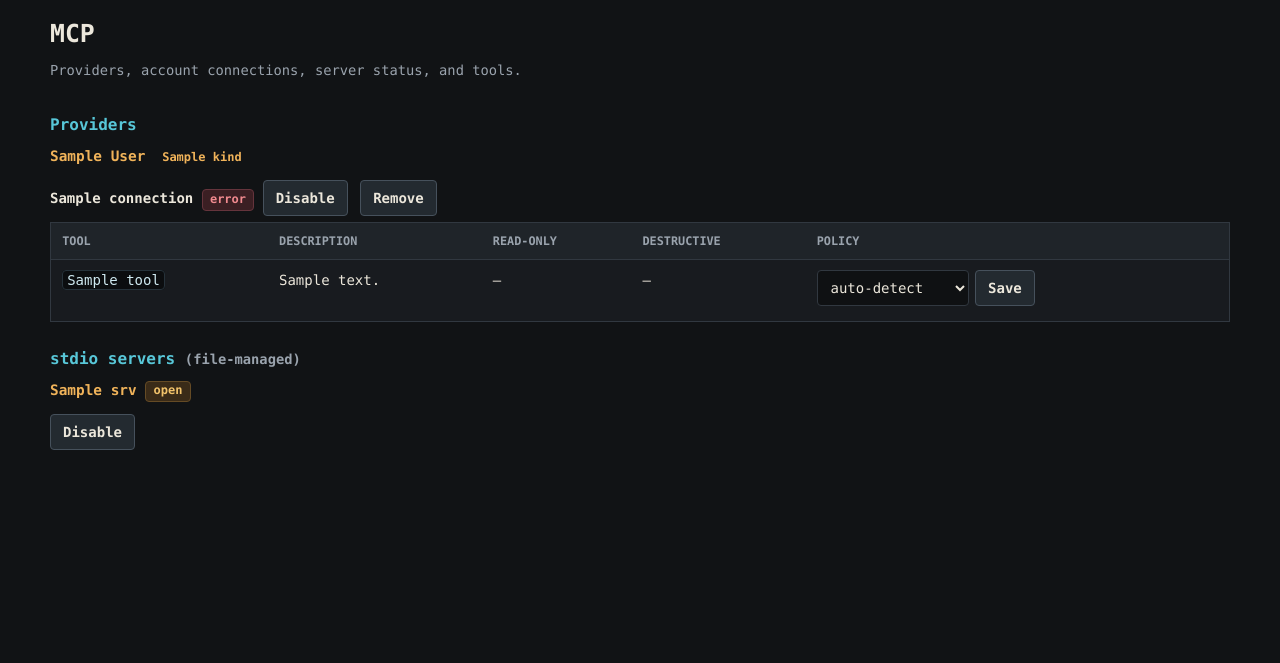
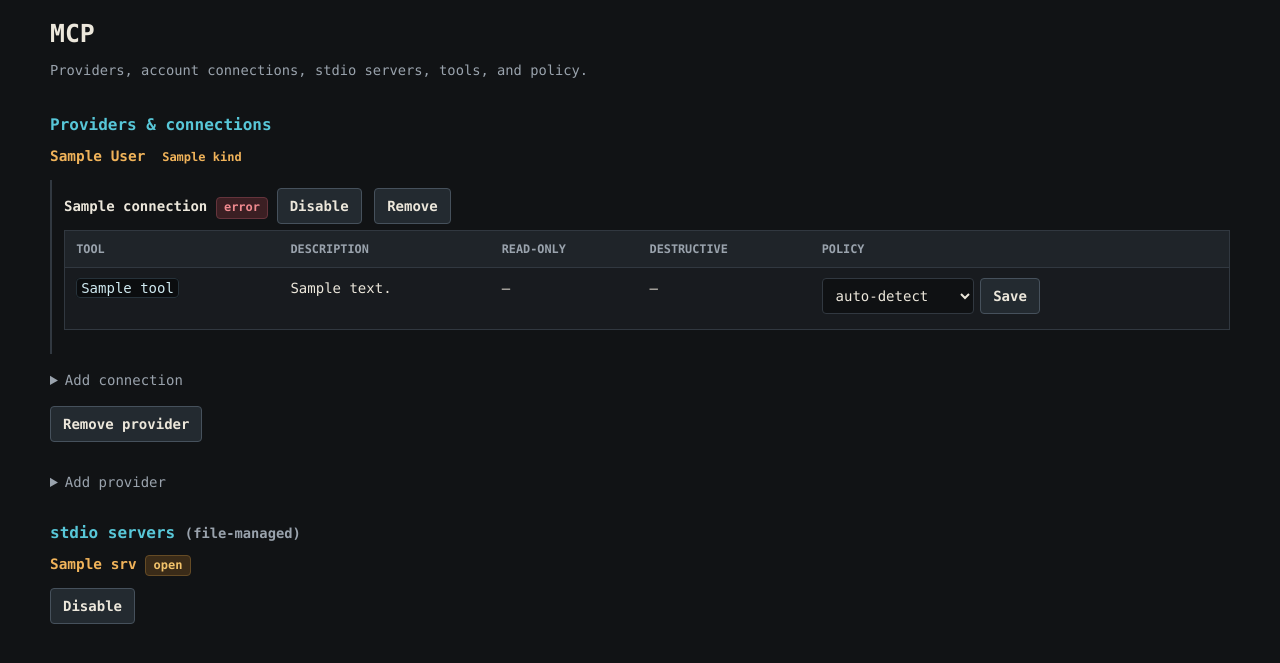
Before and after one commit to mdolton/jarvis, a FastAPI app: template jarvis/web/templates/mcp.html in a window 1280 px wide. Shown: the part 56-719 px from the top of the page. Run offline with FastAPI, Linux system fonts and the light colour scheme; the template is opened without the code that fills it: most values are stand-ins (such as "Sample title", 1, 10 or a date in 2020); some libraries are stand-ins or nearby versions.

Commit message:
feat(mcp): full provider/connection/stdio management UI
Co-Authored-By: Claude Opus 4.8 (1M context) <noreply@anthropic.com>

```diff
--- a/jarvis/web/routes/mcp.py
+++ b/jarvis/web/routes/mcp.py
@@ -46,6 +46,9 @@ async def mcp_page(request: Request):
             "display_name": p.display_name,
             "kind": p.kind,
             "builtin": p.builtin,
+            "auth_mode": p.auth_mode,
+            "mcp_url": p.mcp_url,
+            "default_scopes": p.default_scopes or [],
             "connections": conns_by_provider.get(p.key, []),
         }
         for p in providers
--- a/jarvis/web/static/style.css
+++ b/jarvis/web/static/style.css
@@ -238,6 +238,36 @@ code {
   margin-bottom: 1.25rem;
 }
 
+.conn-row {
+  margin: 0.5rem 0 0.75rem;
+  padding: 0.5rem 0 0.5rem 0.75rem;
+  border-left: 2px solid var(--line);
+}
+
+.add-form {
+  margin: 0.5rem 0 0.75rem;
+}
+
+.add-form > summary {
+  color: var(--muted);
+  cursor: pointer;
+  padding: 0.25rem 0;
+}
+
+.stacked-form {
+  display: flex;
+  flex-direction: column;
+  gap: 0.5rem;
+  max-width: 480px;
+  margin-top: 0.5rem;
+}
+
+.stacked-form label {
+  display: block;
+  color: var(--muted);
+  font-size: 0.82rem;
+}
+
 .audit-row {
   padding: 0.55rem 0;
   border-bottom: 1px solid var(--line);
--- a/jarvis/web/templates/mcp.html
+++ b/jarvis/web/templates/mcp.html
@@ -2,17 +2,18 @@
 {% block title %}MCP Servers{% endblock %}
 {% block content %}
 <section class="page-head"><div><h1>MCP</h1>
-  <p class="muted">Providers, account connections, server status, and tools.</p></div></section>
+  <p class="muted">Providers, account connections, stdio servers, tools, and policy.</p></div></section>
 
 <section class="section-block">
-  <h2>Providers</h2>
+  <h2>Providers &amp; connections</h2>
   {% for p in providers %}
   <div class="provider-row">
-      <h3>{{ p.display_name }} <span class="badge">{{ p.kind }}</span></h3>
+    <h3>{{ p.display_name }} <span class="badge">{{ p.kind }}</span>
+      {% if p.builtin %}<span class="badge">built-in</span>{% endif %}</h3>
     {% for c in p.connections %}
     <div class="conn-row">
       <strong>{{ c.label }}</strong>
-          <span class="badge {% if c.runtime_status == 'connected' %}badge-ok{% elif c.runtime_status == 'error' %}badge-err{% else %}badge-warn{% endif %}">{{ c.runtime_status }}</span>
+      <span class="badge {% if c.runtime_status=='connected' %}badge-ok{% elif c.runtime_status=='error' %}badge-err{% else %}badge-warn{% endif %}">{{ c.runtime_status }}</span>
       {% if p.kind == 'oauth' %}
         {% if not c.authorized or c.auth_status == 'needs_reauth' %}
           <a class="btn" href="/oauth/connect/{{ c.id }}">Connect</a>
@@ -32,39 +33,62 @@
         <thead><tr><th>Tool</th><th>Description</th><th>Read-only</th><th>Destructive</th><th>Policy</th></tr></thead>
         <tbody>
         {% for t in c.tools %}
-              <tr>
-                <td><code>{{ t.name }}</code></td>
-                <td>{{ t.description or '—' }}</td>
-                <td>{{ '✓' if t.read_only_hint else '—' }}</td>
-                <td>{{ '⚠' if t.destructive_hint else '—' }}</td>
-                <td>
-                  <form method="post" action="/mcp/tools/{{ t.id }}/policy" data-policy-tool="{{ t.name }}" class="inline-form policy-form">
+          <tr><td><code>{{ t.name }}</code></td><td>{{ t.description or '—' }}</td>
+          <td>{{ '✓' if t.read_only_hint else '—' }}</td><td>{{ '⚠' if t.destructive_hint else '—' }}</td>
+          <td><form method="post" action="/mcp/tools/{{ t.id }}/policy" data-policy-tool="{{ t.name }}" class="inline-form policy-form">
             <select name="policy_override">
               <option value="" {% if not t.policy_override %}selected{% endif %}>auto-detect</option>
-                      <option value="allow" {% if t.policy_override == "allow" %}selected{% endif %}>allow</option>
-                      <option value="confirm" {% if t.policy_override == "confirm" %}selected{% endif %}>confirm</option>
-                      <option value="deny" {% if t.policy_override == "deny" %}selected{% endif %}>deny</option>
-                    </select>
-                    <button type="submit">Save</button>
-                  </form>
-                </td>
-              </tr>
+              <option value="allow" {% if t.policy_override=='allow' %}selected{% endif %}>allow</option>
+              <option value="confirm" {% if t.policy_override=='confirm' %}selected{% endif %}>confirm</option>
+              <option value="deny" {% if t.policy_override=='deny' %}selected{% endif %}>deny</option>
+            </select><button type="submit">Save</button></form></td></tr>
         {% endfor %}
-            </tbody>
-          </table>
+        </tbody></table>
       {% endif %}
     </div>
     {% endfor %}
+
+    <details class="add-form"><summary>Add connection</summary>
+    <form method="post" action="/mcp/connections/add" class="stacked-form">
+      <input type="hidden" name="provider_key" value="{{ p.key }}">
+      <label>Label <input name="label" required placeholder="Personal"></label>
+      {% if p.kind == 'oauth' %}
+        {% if p.auth_mode == 'manual' %}
+          <label>Client ID <input name="client_id"></label>
+          <label>Client secret <input name="client_secret" type="password"></label>
+        {% endif %}
+        <label>Scopes (space-separated) <input name="scopes" value="{{ p.default_scopes|join(' ') }}"></label>
+      {% else %}
+        <label>URL override <input name="url_override" placeholder="{{ p.mcp_url }}"></label>
+        <label>Headers (one per line, "Name: value")<textarea name="headers"></textarea></label>
+      {% endif %}
+      <button type="submit">Add connection</button>
+    </form></details>
+
+    {% if not p.builtin %}
+    <form method="post" action="/mcp/providers/{{ p.key }}/remove" class="inline-form"><button type="submit">Remove provider</button></form>
+    {% endif %}
   </div>
   {% endfor %}
-  {% if not providers %}<p class="muted">No providers.</p>{% endif %}
+
+  <details class="add-form"><summary>Add provider</summary>
+  <form method="post" action="/mcp/providers/add" class="stacked-form">
+    <label>Key <input name="key" required placeholder="notion"></label>
+    <label>Display name <input name="display_name" required></label>
+    <label>Kind <select name="kind"><option>oauth</option><option>http</option><option>sse</option></select></label>
+    <label>MCP URL <input name="mcp_url" required placeholder="https://mcp.example.com/mcp"></label>
+    <label>Auth mode (oauth) <select name="auth_mode"><option>dcr</option><option>manual</option></select></label>
+    <label>OAuth metadata URL (oauth) <input name="oauth_metadata_url"></label>
+    <label>Default scopes (space-separated) <input name="default_scopes"></label>
+    <button type="submit">Add provider</button>
+  </form></details>
 </section>
 
 <section class="section-block">
   <h2>stdio servers <span class="muted">(file-managed)</span></h2>
   {% for srv in stdio_servers %}
   <div class="server-block">
-      <h3>{{ srv.name }} <span class="badge {% if srv.status == 'connected' %}badge-ok{% elif srv.status == 'error' %}badge-err{% else %}badge-warn{% endif %}">{{ srv.status }}</span></h3>
+    <h3>{{ srv.name }} <span class="badge {% if srv.status=='connected' %}badge-ok{% elif srv.status=='error' %}badge-err{% else %}badge-warn{% endif %}">{{ srv.status }}</span></h3>
     {% if srv.enabled %}
       <form method="post" action="/mcp/stdio/{{ srv.name }}/disable" class="inline-form"><button type="submit">Disable</button></form>
     {% else %}
```
Also changed, not shown: tests/integration/test_web_mcp_template.py (added, +41 -0 lines). Lines whose indentation alone changed are shown as unchanged.
